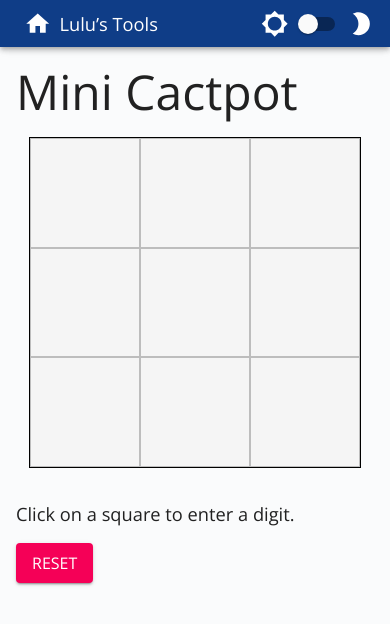
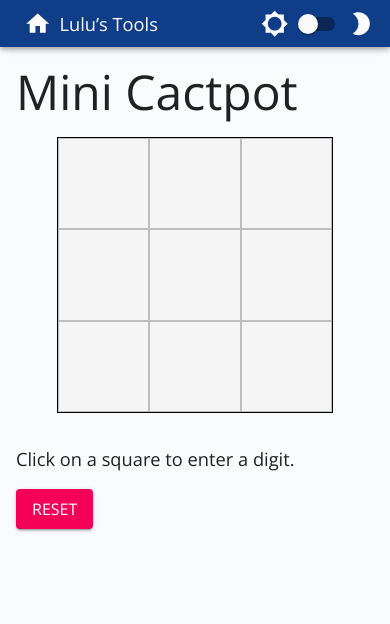
Before and after one commit to pillowfication/ffxiv, a Next.js app: page /mini-cactpot in a window 390 px wide. Shown: the top 624 px of the page. Built offline with nearby package versions, Linux system fonts and the light colour scheme.

Commit message:
mini cactpot styles

```diff
--- a/modules/mini-cactpot/MiniCactpotCell.js
+++ b/modules/mini-cactpot/MiniCactpotCell.js
@@ -7,8 +7,8 @@ import TextField from '@material-ui/core/TextField'
 
 const useStyles = makeStyles((theme) => ({
   cell: {
-    width: '6em',
-    height: '6em',
+    width: '5em',
+    height: '5em',
     backgroundColor: theme.palette.type === 'dark' ? theme.palette.grey[900] : theme.palette.grey[100],
     borderRadius: 0,
     [theme.breakpoints.up('md')]: {
@@ -18,7 +18,10 @@ const useStyles = makeStyles((theme) => ({
   },
   cellInput: {
     textAlign: 'center',
-    fontSize: '3em'
+    fontSize: '2.5em',
+    [theme.breakpoints.up('md')]: {
+      fontSize: '4em'
+    }
   },
   suggested: {
     backgroundColor: fade(theme.palette.primary.main, 0.2)
```
